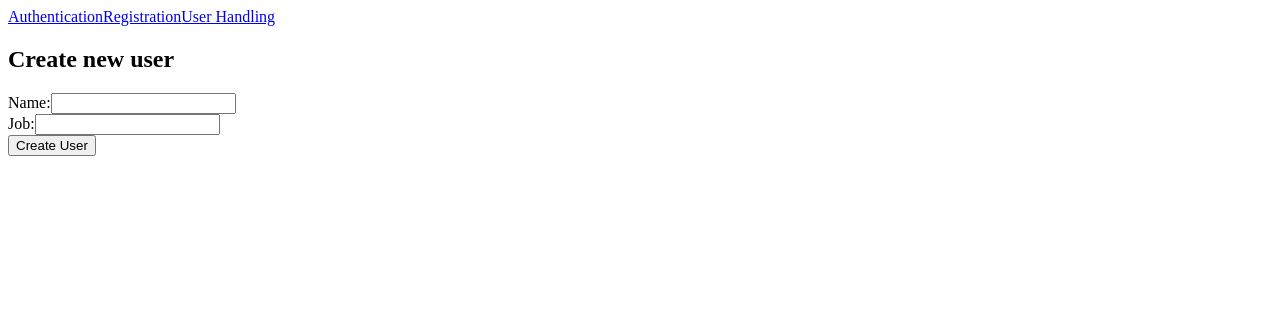
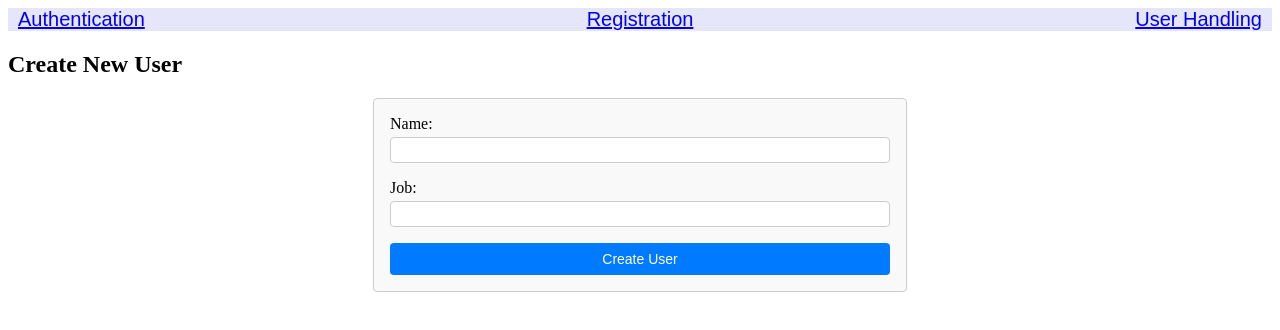
Before and after one commit to MarcAwaad/AngularApp, an Angular app: page /newuser in a window 1280 px wide. Shown: the top 330 px of the page. Built offline with nearby package versions, Linux system fonts and the light colour scheme.

Commit message:
Added CSS for the various forms and topbar

```diff
--- a/src/app/app.component.css
+++ b/src/app/app.component.css
@@ -0,0 +1,28 @@
+.topbar {
+    display: flex;
+    justify-content: space-between;
+    align-items: center;
+    background-color: lavender;
+    padding: 0px 10px;
+}
+
+img {
+    width: 50px;
+}
+
+.nav-links {
+    list-style: none;
+    display: flex;
+    gap: 20px;
+    font-size: 20px;
+    font-family: fantasy;
+}
+
+.nav-links a {
+    text-decoration: none;
+    color: #fff;
+}
+
+.nav-links a:hover {
+    text-decoration: underline;
+}
--- a/src/app/app.component.ts
+++ b/src/app/app.component.ts
@@ -9,17 +9,20 @@ import { HttpClientModule } from '@angular/common/http';
 @Component({
   selector: 'app-root',
   template: `
-    <nav>
-      <a routerLink="/authentication">Authentication</a>
-      <a routerLink="/registration">Registration</a>
-      <a routerLink="/userhandling">User Handling</a>
+    <nav class="topbar">
+      <a class="nav-links"routerLink="/authentication">Authentication</a>
+      <a class="nav-links"routerLink="/registration">Registration</a>
+      <a class="nav-links"routerLink="/userhandling">User Handling</a>
     </nav>
     <router-outlet></router-outlet>
   `,
   standalone: true,
-  imports: [RouterModule, HttpClientModule]
+  imports: [RouterModule, HttpClientModule],
+  styleUrl: './app.component.css'
 })
-export class AppComponent {}
+export class AppComponent {
+  title = 'cgiapp';
+}
 
 bootstrapApplication(AppComponent, {
   providers: [
--- a/src/app/authentication/authentication.component.css
+++ b/src/app/authentication/authentication.component.css
@@ -0,0 +1,46 @@
+form {
+  max-width: 500px;
+  margin: auto;
+  padding: 1rem;
+  border: 1px solid #ccc;
+  border-radius: 4px;
+  background-color: #f9f9f9;
+}
+
+.form-group {
+  margin-bottom: 1rem;
+}
+
+label {
+  display: block;
+  margin-bottom: 0.25rem;
+}
+
+.form-control {
+  width: 98%;
+  padding: 0.25rem;
+  font-size: 0.875rem;
+  border: 1px solid #ccc;
+  border-radius: 4px;
+}
+
+.error {
+  color: red;
+  margin-top: 0.25rem;
+  font-size: 0.75rem;
+}
+
+.btn {
+  width: 100%;
+  padding: 0.5rem;
+  font-size: 0.875rem;
+  background-color: #007bff;
+  color: white;
+  border: none;
+  border-radius: 4px;
+  cursor: pointer;
+}
+
+.btn:hover {
+  background-color: #0056b3;
+}
--- a/src/app/authentication/authentication.component.html
+++ b/src/app/authentication/authentication.component.html
@@ -1,27 +1,22 @@
 <h2>Authentication Page</h2>
 <form [formGroup]="loginForm" (ngSubmit)="onSubmit()">
+  <div class="form-group">
     <label for="email">Email:</label>
-  <input id="email" formControlName="email" type="text">
-  <div *ngIf="email!.invalid && (email!.dirty || email!.touched)">
+    <input id="email" formControlName="email" type="text" class="form-control">
+    <div *ngIf="email!.invalid && (email!.dirty || email!.touched)" class="error">
       <div *ngIf="email!.errors?.['required']">Email is required.</div>
       <div *ngIf="email!.errors?.['pattern']">Invalid email format.</div>
     </div>
-  <br>
+  </div>
 
+  <div class="form-group">
     <label for="password">Password:</label>
-  <input id="password" formControlName="password" type="password">
-  <div *ngIf="password!.invalid && (password!.dirty || password!.touched)">
+    <input id="password" formControlName="password" type="password" class="form-control">
+    <div *ngIf="password!.invalid && (password!.dirty || password!.touched)" class="error">
       <div *ngIf="password!.errors?.['required']">Password is required.</div>
       <div *ngIf="password!.errors?.['pattern']">Password must be at least 8 characters long and include at least one uppercase letter, one lowercase letter, and one digit.</div>
     </div>
-  <br>
+  </div>
 
-  <button type="submit">Register</button>
+  <button type="submit" class="btn">Register</button>
 </form>
-
-<h3>Users</h3>
-<ul>
-  <li *ngFor="let user of users">
-    {{ user.first_name }} {{ user.last_name }} {{user.email}}
-  </li>
-</ul>
--- a/src/app/authentication/authentication.component.ts
+++ b/src/app/authentication/authentication.component.ts
@@ -10,7 +10,8 @@ import { Subscription } from 'rxjs';
   selector: 'app-authentication',
   templateUrl: './authentication.component.html',
   standalone: true,
-  imports: [CommonModule, ReactiveFormsModule, HttpClientModule]
+  imports: [CommonModule, ReactiveFormsModule, HttpClientModule],
+  styleUrl: './authentication.component.css'
 })
 export class AuthenticationComponent {
   loginForm: FormGroup;
--- a/src/app/new-user/new-user.component.css
+++ b/src/app/new-user/new-user.component.css
@@ -0,0 +1,46 @@
+form {
+    max-width: 500px;
+    margin: auto;
+    padding: 1rem;
+    border: 1px solid #ccc;
+    border-radius: 4px;
+    background-color: #f9f9f9;
+  }
+
+  .form-group {
+    margin-bottom: 1rem;
+  }
+
+  label {
+    display: block;
+    margin-bottom: 0.25rem;
+  }
+
+  .form-control {
+    width: 98%;
+    padding: 0.25rem;
+    font-size: 0.875rem;
+    border: 1px solid #ccc;
+    border-radius: 4px;
+  }
+
+  .error {
+    color: red;
+    margin-top: 0.25rem;
+    font-size: 0.75rem;
+  }
+
+  .btn {
+    width: 100%;
+    padding: 0.5rem;
+    font-size: 0.875rem;
+    background-color: #007bff;
+    color: white;
+    border: none;
+    border-radius: 4px;
+    cursor: pointer;
+  }
+
+  .btn:hover {
+    background-color: #0056b3;
+  }
--- a/src/app/new-user/new-user.component.html
+++ b/src/app/new-user/new-user.component.html
@@ -1,18 +1,20 @@
-<h2>Create new user</h2>
+<h2>Create New User</h2>
 <form [formGroup]="userForm" (ngSubmit)="onSubmit()">
-  <label for="name">Name:</label>
-  <input id="name" formControlName="name" type="text">
-  <div *ngIf="(name!.dirty || name!.touched)">
-    <div *ngIf="name!.errors?.['required']">Name is required.</div>
+  <div class="form-group">
+    <label for="name">Name:</label>
+    <input id="name" formControlName="name" type="text" class="form-control">
+    <div *ngIf="name!.invalid && (name!.dirty || name!.touched)" class="error">
+      <div *ngIf="name!.errors?.['required']">Name is required.</div>
+    </div>
   </div>
-  <br>
 
-  <label for="job">Job:</label>
-  <input id="job" formControlName="job" type="job">
-  <div *ngIf="(job!.dirty || job!.touched)">
-    <div *ngIf="job!.errors?.['required']">Job is required.</div>
+  <div class="form-group">
+    <label for="job">Job:</label>
+    <input id="job" formControlName="job" type="text" class="form-control">
+    <div *ngIf="job!.invalid && (job!.dirty || job!.touched)" class="error">
+      <div *ngIf="job!.errors?.['required']">Job is required.</div>
+    </div>
   </div>
-  <br>
 
-  <button type="submit">Create User</button>
+  <button type="submit" class="btn">Create User</button>
 </form>
--- a/src/app/registration/registration.component.css
+++ b/src/app/registration/registration.component.css
@@ -0,0 +1,46 @@
+form {
+    max-width: 500px;
+    margin: auto;
+    padding: 1rem;
+    border: 1px solid #ccc;
+    border-radius: 4px;
+    background-color: #f9f9f9;
+  }
+
+  .form-group {
+    margin-bottom: 1rem;
+  }
+
+  label {
+    display: block;
+    margin-bottom: 0.25rem;
+  }
+
+  .form-control {
+    width: 98%;
+    padding: 0.25rem;
+    font-size: 0.875rem;
+    border: 1px solid #ccc;
+    border-radius: 4px;
+  }
+
+  .error {
+    color: red;
+    margin-top: 0.25rem;
+    font-size: 0.75rem;
+  }
+
+  .btn {
+    width: 100%;
+    padding: 0.5rem;
+    font-size: 0.875rem;
+    background-color: #007bff;
+    color: white;
+    border: none;
+    border-radius: 4px;
+    cursor: pointer;
+  }
+
+  .btn:hover {
+    background-color: #0056b3;
+  }
--- a/src/app/registration/registration.component.html
+++ b/src/app/registration/registration.component.html
@@ -1,35 +1,31 @@
 <h2>Registration Page</h2>
 <form [formGroup]="registrationForm" (ngSubmit)="onSubmit()">
+  <div class="form-group">
     <label for="email">Email:</label>
-  <input id="email" formControlName="email" type="text">
-  <div *ngIf="email!.invalid && (email!.dirty || email!.touched)">
+    <input id="email" formControlName="email" type="text" class="form-control">
+    <div *ngIf="email!.invalid && (email!.dirty || email!.touched)" class="error">
       <div *ngIf="email!.errors?.['required']">Email is required.</div>
       <div *ngIf="email!.errors?.['pattern']">Invalid email format.</div>
     </div>
-  <br>
+  </div>
 
+  <div class="form-group">
     <label for="password">Password:</label>
-  <input id="password" formControlName="password" type="password">
-  <div *ngIf="password!.invalid && (password!.dirty || password!.touched)">
+    <input id="password" formControlName="password" type="password" class="form-control">
+    <div *ngIf="password!.invalid && (password!.dirty || password!.touched)" class="error">
       <div *ngIf="password!.errors?.['required']">Password is required.</div>
-    <div *ngIf="password!.errors?.['pattern']">Password must be at least 8 characters long and include at least one uppercase letter, one lowercase letter, and one digit.</div>
+      <div *ngIf="password!.errors?.['minlength']">Password must be at least 8 characters long.</div>
     </div>
-  <br>
+  </div>
 
+  <div class="form-group">
     <label for="confirmPassword">Confirm Password:</label>
-  <input id="confirmPassword" formControlName="confirmPassword" type="password">
-  <div *ngIf="password?.valid">
-    <div *ngIf="confirmPassword!.errors?.['required'] && (confirmPassword!.dirty || confirmPassword!.touched)">Please retype your password.</div>
-    <div *ngIf="registrationForm.errors?.['mismatch'] && (confirmPassword!.dirty || confirmPassword!.touched)">Passwords do not match.</div>
+    <input id="confirmPassword" formControlName="confirmPassword" type="password" class="form-control">
+    <div *ngIf="password?.valid && confirmPassword!.invalid && (confirmPassword!.dirty || confirmPassword!.touched)" class="error">
+      <div *ngIf="confirmPassword!.errors?.['required']">Please retype your password.</div>
+      <div *ngIf="registrationForm.errors?.['mismatch']">Passwords do not match.</div>
     </div>
-  <br>
+  </div>
 
-  <button type="submit">Register</button>
+  <button type="submit" class="btn">Register</button>
 </form>
-
-<h3>Users</h3>
-<ul>
-  <li *ngFor="let user of users">
-    {{ user.first_name }} {{ user.last_name }} {{user.email}}
-  </li>
-</ul>
--- a/src/app/registration/registration.component.ts
+++ b/src/app/registration/registration.component.ts
@@ -9,7 +9,8 @@ import { Subscription } from 'rxjs';
   selector: 'app-registration',
   templateUrl: './registration.component.html',
   standalone: true,
-  imports: [CommonModule, ReactiveFormsModule, HttpClientModule]
+  imports: [CommonModule, ReactiveFormsModule, HttpClientModule],
+  styleUrl: './registration.component.css'
 })
 export class RegistrationComponent {
   registrationForm: FormGroup;
```
Lines whose indentation alone changed are shown as unchanged.
